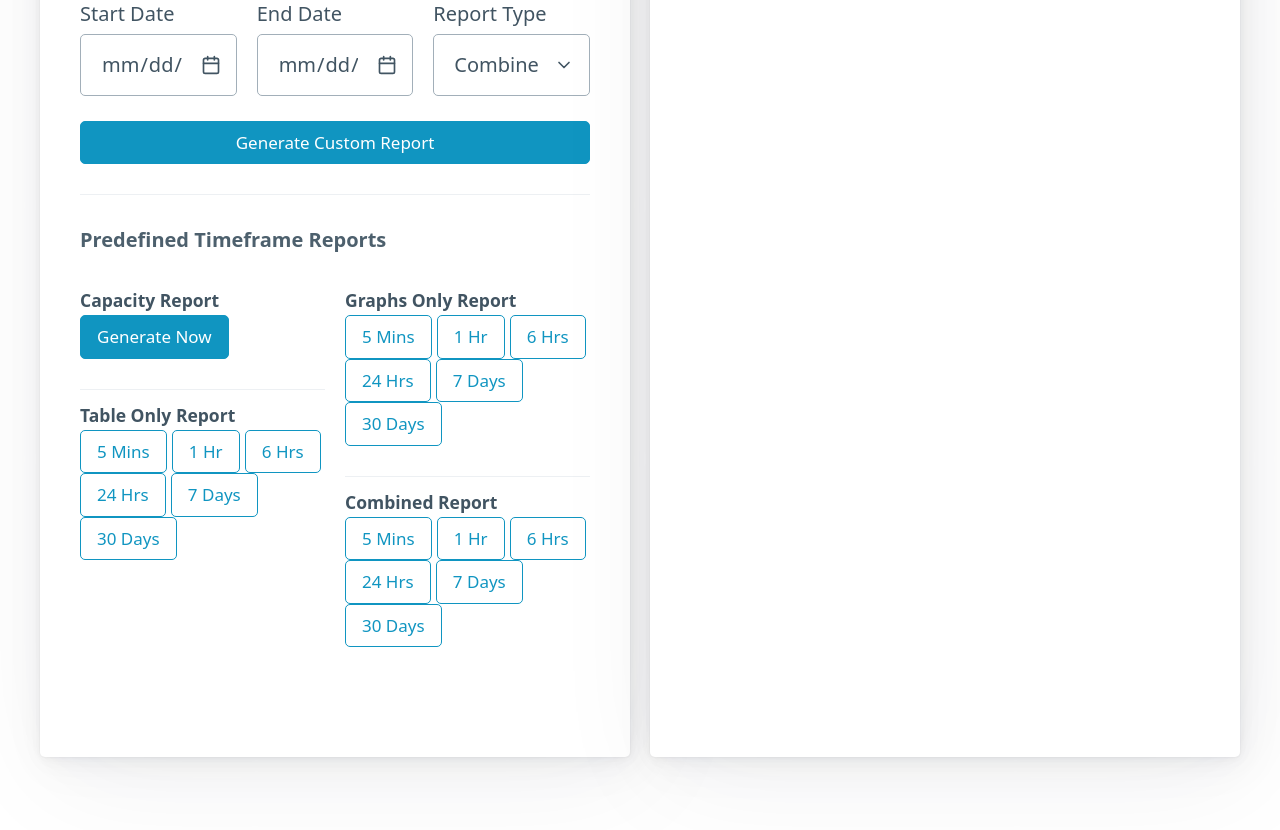
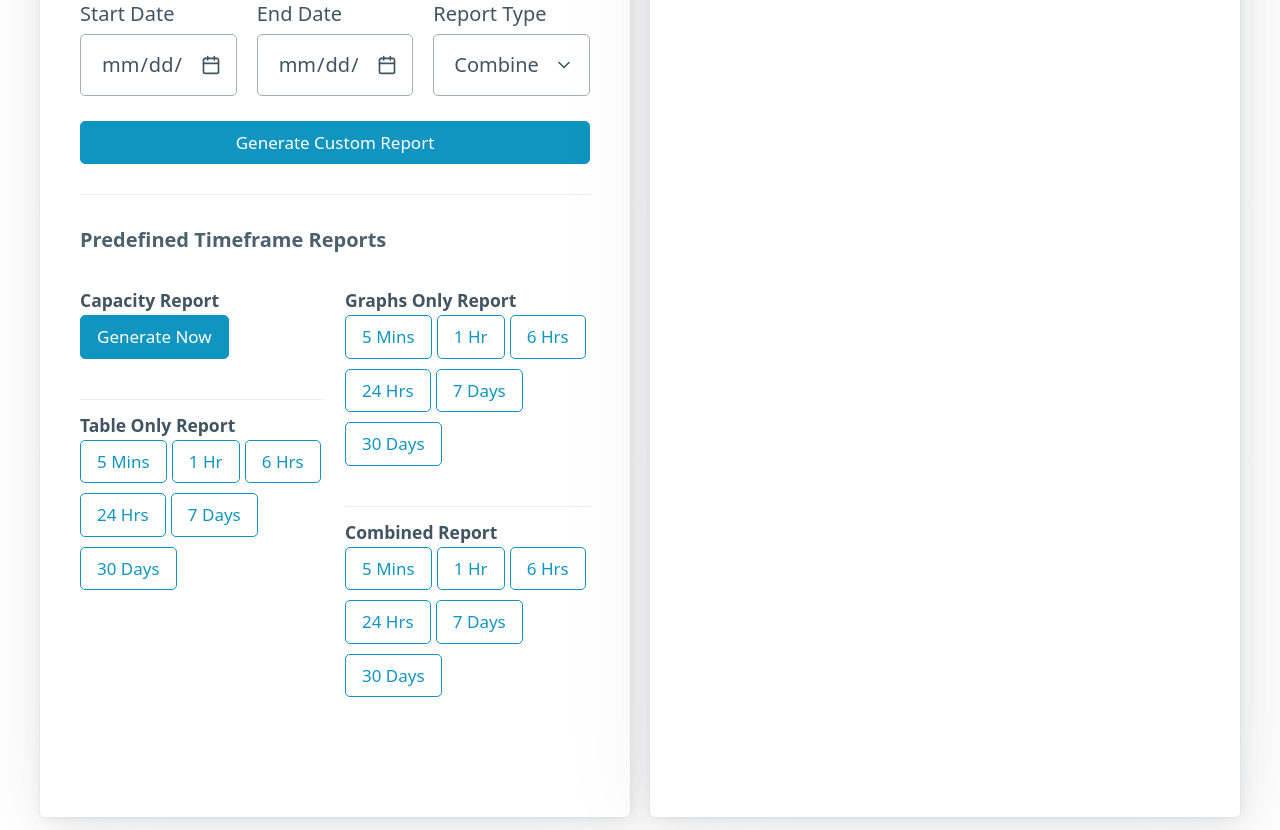
Before and after one commit to PaloAltoNetworks/panos-monitor, a Flask app: page /reports in a window 1280 px wide. Shown: the part 812-1642 px from the top of the page. Before the commit the page ends 1584 px from the top, so only its background shows below. Run offline with Flask 2, Linux system fonts and the light colour scheme; data that the repository does not hold is empty; parts of the project's set-up code (start-up, migrations or seed data) failed here and were passed over.

Commit message:
added space between buttons

```diff
--- a/templates/reports.html
+++ b/templates/reports.html
@@ -3,6 +3,9 @@
 {% block content %}
 <style>
   /* Add a bottom margin to the report generation buttons to create space when they wrap */
+  .report-buttons a[role="button"] {
+    margin-bottom: 0.5rem;
+  }
 </style>
 
 <style>
```
